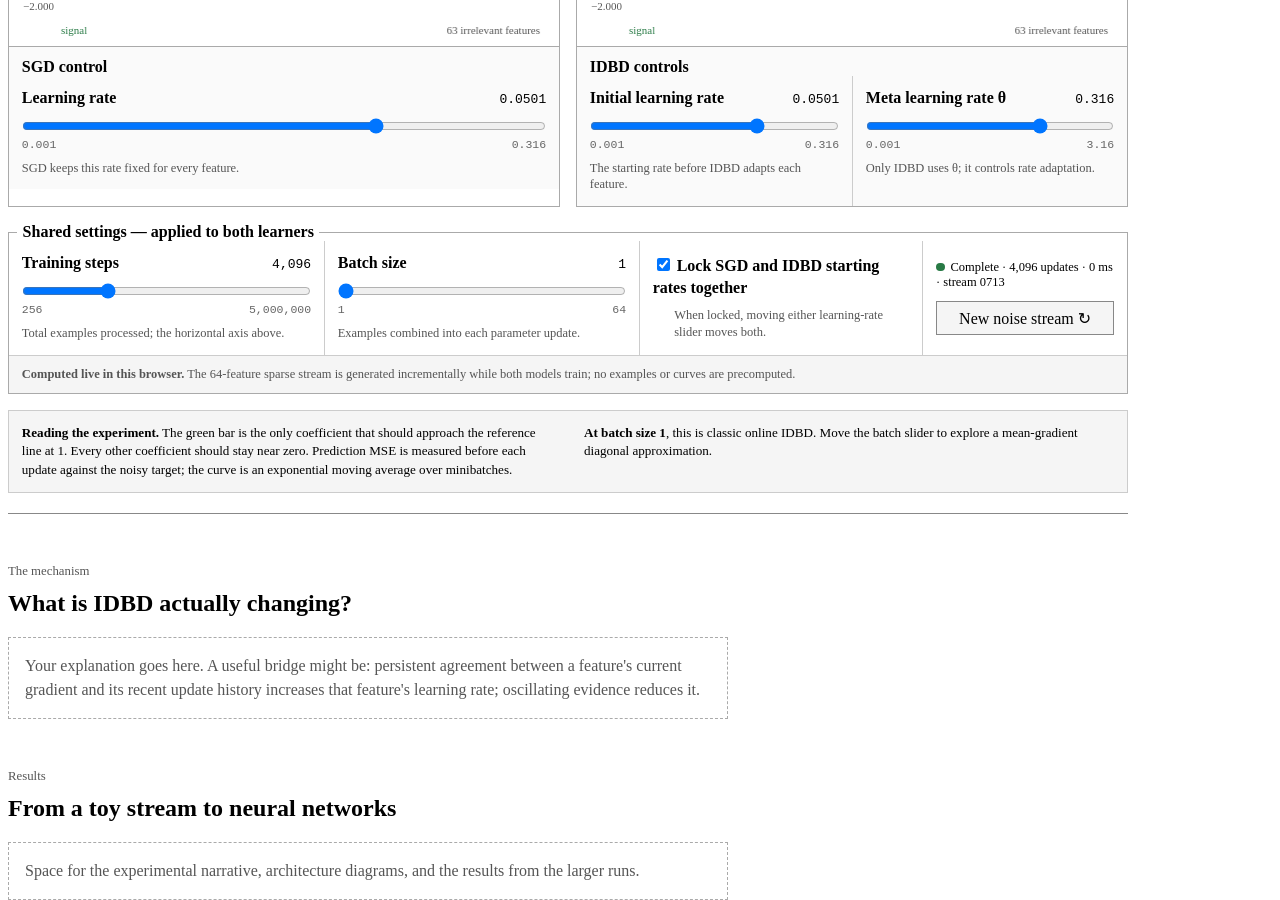
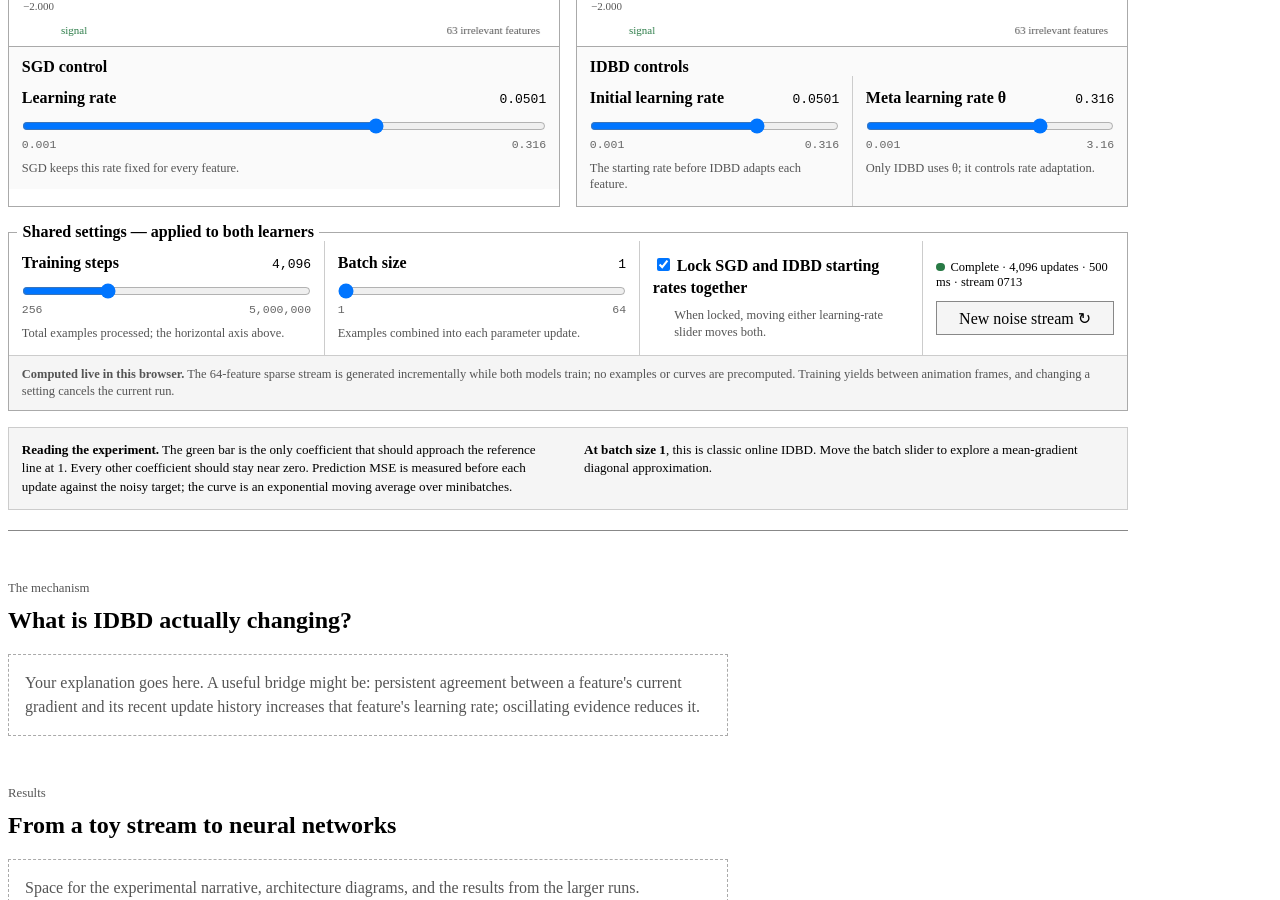
Before and after one commit to AlexChaloner/alexchaloner.github.io, a Jekyll site: the page built from idbd-experiments.html, in a window 1280 px wide and 900 px high, scrolled down 1126 px. Built offline with Jekyll 4.4.1, drawn with Linux system fonts in a browser that asks for light colours; some of the changed lines change nothing that is shown.

Commit message:
Render IDBD training progressively

```diff
--- a/assets/idbd-demo.js
+++ b/assets/idbd-demo.js
@@ -44,6 +44,9 @@
 
   let seed = 20260713;
   let scheduled = false;
+  let runVersion = 0;
+  let currentState = null;
+  let resizeScheduled = false;
 
   function mulberry32(initialSeed) {
     let state = initialSeed >>> 0;
@@ -98,108 +101,119 @@
     return Math.min(maximum, Math.max(minimum, value));
   }
 
-  function runExperiment(streamSeed, sgdRate, idbdInitialRate, theta, batchSize, exampleCount) {
+  function createTrainingState(streamSeed, sgdRate, idbdInitialRate, theta, batchSize, exampleCount) {
     const random = mulberry32(streamSeed);
-    const gaussian = makeGaussian(random);
-    const sgdWeights = new Float64Array(FEATURE_COUNT);
-    const idbdWeights = new Float64Array(FEATURE_COUNT);
     const beta = new Float64Array(FEATURE_COUNT);
-    const trace = new Float64Array(FEATURE_COUNT);
-    const directionSgd = new Float64Array(FEATURE_COUNT);
-    const directionIdbd = new Float64Array(FEATURE_COUNT);
-    const activeCounts = new Float64Array(FEATURE_COUNT);
-    const active = new Uint8Array(FEATURE_COUNT);
-    const touched = new Uint8Array(FEATURE_COUNT);
     beta.fill(Math.log(idbdInitialRate));
+    const totalBatches = Math.ceil(exampleCount / batchSize);
+    return {
+      streamSeed,
+      sgdRate,
+      theta,
+      batchSize,
+      exampleCount,
+      totalBatches,
+      maxBatchesPerFrame: Math.max(1, Math.ceil(totalBatches / 30)),
+      recordEvery: Math.max(1, Math.floor(totalBatches / 150)),
+      random,
+      gaussian: makeGaussian(random),
+      sgdWeights: new Float64Array(FEATURE_COUNT),
+      idbdWeights: new Float64Array(FEATURE_COUNT),
+      beta,
+      trace: new Float64Array(FEATURE_COUNT),
+      directionSgd: new Float64Array(FEATURE_COUNT),
+      directionIdbd: new Float64Array(FEATURE_COUNT),
+      activeCounts: new Float64Array(FEATURE_COUNT),
+      active: new Uint8Array(FEATURE_COUNT),
+      touched: new Uint8Array(FEATURE_COUNT),
+      curves: { steps: [0], sgdLoss: [null], idbdLoss: [null] },
+      sgdLossEma: null,
+      idbdLossEma: null,
+      examplesSeen: 0,
+      batchIndex: 0,
+      started: performance.now(),
+      lastStatusUpdate: 0
+    };
+  }
 
-    const curves = {
-      steps: [0],
-      sgdLoss: [null],
-      idbdLoss: [null]
-    };
-    let sgdLossEma = null;
-    let idbdLossEma = null;
-
-    for (let start = 0; start < exampleCount; start += batchSize) {
-      const end = Math.min(exampleCount, start + batchSize);
+  function processBatch(state) {
+    const start = state.examplesSeen;
+    const end = Math.min(state.exampleCount, start + state.batchSize);
     const actualBatchSize = end - start;
     let touchedCount = 0;
     let batchSgdSquaredError = 0;
     let batchIdbdSquaredError = 0;
 
     for (let row = start; row < end; row += 1) {
-        const activeCount = fillActiveFeatures(random, active);
-        const predictableTarget = activeCount > 0 && active[0] === 0 ? 1 : 0;
-        const sparseNoise = random() < SPARSE_NOISE_PROBABILITY
-          ? (random() < 0.5 ? -1 : 1)
+      const activeCount = fillActiveFeatures(state.random, state.active);
+      const predictableTarget = activeCount > 0 && state.active[0] === 0 ? 1 : 0;
+      const sparseNoise = state.random() < SPARSE_NOISE_PROBABILITY
+        ? (state.random() < 0.5 ? -1 : 1)
         : 0;
-        const target = predictableTarget + sparseNoise + GAUSSIAN_STANDARD_DEVIATION * gaussian();
-        const sgdError = target - prediction(sgdWeights, active, activeCount);
-        const idbdError = target - prediction(idbdWeights, active, activeCount);
+      const target = predictableTarget + sparseNoise + GAUSSIAN_STANDARD_DEVIATION * state.gaussian();
+      const sgdError = target - prediction(state.sgdWeights, state.active, activeCount);
+      const idbdError = target - prediction(state.idbdWeights, state.active, activeCount);
       batchSgdSquaredError += sgdError * sgdError;
       batchIdbdSquaredError += idbdError * idbdError;
 
       for (let index = 0; index < activeCount; index += 1) {
-          const feature = active[index];
-          if (activeCounts[feature] === 0) {
-            touched[touchedCount] = feature;
+        const feature = state.active[index];
+        if (state.activeCounts[feature] === 0) {
+          state.touched[touchedCount] = feature;
           touchedCount += 1;
         }
-          directionSgd[feature] += sgdError;
-          directionIdbd[feature] += idbdError;
-          activeCounts[feature] += 1;
+        state.directionSgd[feature] += sgdError;
+        state.directionIdbd[feature] += idbdError;
+        state.activeCounts[feature] += 1;
       }
     }
 
     for (let index = 0; index < touchedCount; index += 1) {
-        const feature = touched[index];
-        const sgdDirection = directionSgd[feature] / actualBatchSize;
-        const idbdDirection = directionIdbd[feature] / actualBatchSize;
-        const curvature = activeCounts[feature] / actualBatchSize;
-        sgdWeights[feature] += sgdRate * sgdDirection;
+      const feature = state.touched[index];
+      const sgdDirection = state.directionSgd[feature] / actualBatchSize;
+      const idbdDirection = state.directionIdbd[feature] / actualBatchSize;
+      const curvature = state.activeCounts[feature] / actualBatchSize;
+      state.sgdWeights[feature] += state.sgdRate * sgdDirection;
 
-        const betaChange = clamp(theta * idbdDirection * trace[feature], -2, 2);
-        beta[feature] = clamp(beta[feature] + betaChange, -10, Math.log(0.5));
-        const featureRate = Math.exp(beta[feature]);
+      const betaChange = clamp(state.theta * idbdDirection * state.trace[feature], -2, 2);
+      state.beta[feature] = clamp(state.beta[feature] + betaChange, -10, Math.log(0.5));
+      const featureRate = Math.exp(state.beta[feature]);
       const weightChange = featureRate * idbdDirection;
-        idbdWeights[feature] += weightChange;
-        trace[feature] = trace[feature] * Math.max(0, 1 - featureRate * curvature) + weightChange;
-        directionSgd[feature] = 0;
-        directionIdbd[feature] = 0;
-        activeCounts[feature] = 0;
+      state.idbdWeights[feature] += weightChange;
+      state.trace[feature] = state.trace[feature] * Math.max(0, 1 - featureRate * curvature) + weightChange;
+      state.directionSgd[feature] = 0;
+      state.directionIdbd[feature] = 0;
+      state.activeCounts[feature] = 0;
     }
 
     const sgdBatchLoss = batchSgdSquaredError / actualBatchSize;
     const idbdBatchLoss = batchIdbdSquaredError / actualBatchSize;
-      sgdLossEma = sgdLossEma === null ? sgdBatchLoss : 0.92 * sgdLossEma + 0.08 * sgdBatchLoss;
-      idbdLossEma = idbdLossEma === null ? idbdBatchLoss : 0.92 * idbdLossEma + 0.08 * idbdBatchLoss;
+    state.sgdLossEma = state.sgdLossEma === null ? sgdBatchLoss : 0.92 * state.sgdLossEma + 0.08 * sgdBatchLoss;
+    state.idbdLossEma = state.idbdLossEma === null ? idbdBatchLoss : 0.92 * state.idbdLossEma + 0.08 * idbdBatchLoss;
+    state.examplesSeen = end;
 
-      const batchIndex = Math.floor(start / batchSize);
-      const totalBatches = Math.ceil(exampleCount / batchSize);
-      const recordEvery = Math.max(1, Math.floor(totalBatches / 150));
-      if (batchIndex % recordEvery === 0 || end === exampleCount) {
-        curves.steps.push(end);
-        curves.sgdLoss.push(sgdLossEma);
-        curves.idbdLoss.push(idbdLossEma);
+    if (state.batchIndex % state.recordEvery === 0 || end === state.exampleCount) {
+      state.curves.steps.push(end);
+      state.curves.sgdLoss.push(state.sgdLossEma);
+      state.curves.idbdLoss.push(state.idbdLossEma);
     }
+    state.batchIndex += 1;
   }
 
-    const idbdRates = Array.from(beta, Math.exp);
-    const irrelevantRates = idbdRates.slice(1).sort(function (a, b) { return a - b; });
-    const medianNoiseRate = irrelevantRates[Math.floor(irrelevantRates.length / 2)];
-    return {
-      curves,
-      sgd: {
-        weights: Array.from(sgdWeights),
-        loss: sgdLossEma,
-        signal: sgdWeights[0]
-      },
-      idbd: {
-        weights: Array.from(idbdWeights),
-        loss: idbdLossEma,
-        rateRatio: idbdRates[0] / Math.max(medianNoiseRate, 1e-12)
+  function processTrainingChunk(state) {
+    const chunkStarted = performance.now();
+    let batchesProcessed = 0;
+    while (
+      state.examplesSeen < state.exampleCount &&
+      batchesProcessed < state.maxBatchesPerFrame
+    ) {
+      processBatch(state);
+      batchesProcessed += 1;
+      if (
+        (batchesProcessed & 63) === 0 &&
+        performance.now() - chunkStarted >= 8
+      ) break;
     }
-    };
   }
 
   function formatRate(value) {
@@ -406,67 +420,123 @@
     }
   }
 
-  function render() {
-    scheduled = false;
+  function selectedSettings() {
     const sgdRate = Math.pow(10, Number(controls.sgdRate.value));
     const idbdInitialRate = Math.pow(10, Number(controls.idbdRate.value));
     const theta = Math.pow(10, Number(controls.theta.value));
     const batchSize = Math.pow(2, Number(controls.batch.value));
     const exampleCount = STEP_OPTIONS[Number(controls.steps.value)];
-    outputs.sgdRate.value = formatRate(sgdRate);
-    outputs.idbdRate.value = formatRate(idbdInitialRate);
-    outputs.theta.value = formatRate(theta);
-    outputs.batch.value = String(batchSize);
-    outputs.steps.value = formatInteger(exampleCount);
-    document.getElementById("example-count-label").textContent = formatInteger(exampleCount) + " examples";
-    outputs.status.textContent = "Running identical streams…";
+    return { sgdRate, idbdInitialRate, theta, batchSize, exampleCount };
+  }
 
+  function updateControlOutputs(settings) {
+    const values = settings || selectedSettings();
+    outputs.sgdRate.value = formatRate(values.sgdRate);
+    outputs.idbdRate.value = formatRate(values.idbdInitialRate);
+    outputs.theta.value = formatRate(values.theta);
+    outputs.batch.value = String(values.batchSize);
+    outputs.steps.value = formatInteger(values.exampleCount);
+    document.getElementById("example-count-label").textContent = formatInteger(values.exampleCount) + " examples";
+  }
+
+  function maximumAbsolute(first, second) {
+    let maximum = 1;
+    for (let index = 0; index < FEATURE_COUNT; index += 1) {
+      maximum = Math.max(maximum, Math.abs(first[index]), Math.abs(second[index]));
+    }
+    return maximum;
+  }
+
+  function idbdRateRatio(beta) {
+    const rates = Array.from(beta, Math.exp);
+    const irrelevant = rates.slice(1).sort(function (first, second) {
+      return first - second;
+    });
+    return rates[0] / Math.max(irrelevant[Math.floor(irrelevant.length / 2)], 1e-12);
+  }
+
+  function drawTrainingState(state) {
+    document.getElementById("sgd-loss-score").textContent = state.sgdLossEma === null ? "—" : formatScore(state.sgdLossEma);
+    document.getElementById("idbd-loss-score").textContent = state.idbdLossEma === null ? "—" : formatScore(state.idbdLossEma);
+    document.getElementById("sgd-signal-weight").textContent = formatScore(state.sgdWeights[0]);
+    document.getElementById("idbd-rate-ratio").textContent = formatScore(idbdRateRatio(state.beta)) + "×";
+
+    const lossBounds = logarithmicBoundsAcross(state.curves.sgdLoss, state.curves.idbdLoss);
+    const weightMax = niceMaximum(maximumAbsolute(state.sgdWeights, state.idbdWeights) * 1.05);
+    drawLineChart("sgd-loss-chart", state.curves.steps, state.curves.sgdLoss, COLORS.sgd, COLORS.sgdFill, lossBounds, state.exampleCount);
+    drawLineChart("idbd-loss-chart", state.curves.steps, state.curves.idbdLoss, COLORS.idbd, COLORS.idbdFill, lossBounds, state.exampleCount);
+    drawWeights("sgd-weights-chart", state.sgdWeights, COLORS.sgd, weightMax);
+    drawWeights("idbd-weights-chart", state.idbdWeights, COLORS.idbd, weightMax);
+  }
+
+  function elapsedLabel(milliseconds) {
+    return milliseconds < 1000
+      ? Math.round(milliseconds) + " ms"
+      : (milliseconds / 1000).toFixed(1) + " s";
+  }
+
+  function updateProgressStatus(state, complete) {
+    const now = performance.now();
+    if (!complete && now - state.lastStatusUpdate < 80) return;
+    state.lastStatusUpdate = now;
+    if (complete) {
+      outputs.status.textContent = "Complete · " + formatInteger(state.totalBatches) + " updates · " + elapsedLabel(now - state.started) + " · stream " + String(state.streamSeed).slice(-4);
+      return;
+    }
+    const percent = 100 * state.examplesSeen / state.exampleCount;
+    outputs.status.textContent = "Training · " + formatInteger(state.examplesSeen) + " / " + formatInteger(state.exampleCount) + " · " + percent.toFixed(0) + "%";
+  }
+
+  function continueTraining(version, state) {
+    if (version !== runVersion) return;
+    processTrainingChunk(state);
+    if (version !== runVersion) return;
+    drawTrainingState(state);
+    const complete = state.examplesSeen >= state.exampleCount;
+    updateProgressStatus(state, complete);
+    if (!complete) {
       window.requestAnimationFrame(function () {
-      const started = performance.now();
-      const result = runExperiment(seed, sgdRate, idbdInitialRate, theta, batchSize, exampleCount);
-      const curves = result.curves;
+        continueTraining(version, state);
+      });
+    }
+  }
 
-      document.getElementById("sgd-loss-score").textContent = formatScore(result.sgd.loss);
-      document.getElementById("idbd-loss-score").textContent = formatScore(result.idbd.loss);
-      document.getElementById("sgd-signal-weight").textContent = formatScore(result.sgd.signal);
-      document.getElementById("idbd-rate-ratio").textContent = formatScore(result.idbd.rateRatio) + "×";
-
-      const lossBounds = logarithmicBoundsAcross(curves.sgdLoss, curves.idbdLoss);
-      const weightMax = niceMaximum(Math.max(
-        1,
-        Math.max.apply(null, result.sgd.weights.map(Math.abs)),
-        Math.max.apply(null, result.idbd.weights.map(Math.abs))
-      ) * 1.05);
-
-      drawLineChart("sgd-loss-chart", curves.steps, curves.sgdLoss, COLORS.sgd, COLORS.sgdFill, lossBounds, exampleCount);
-      drawLineChart("idbd-loss-chart", curves.steps, curves.idbdLoss, COLORS.idbd, COLORS.idbdFill, lossBounds, exampleCount);
-      drawWeights("sgd-weights-chart", result.sgd.weights, COLORS.sgd, weightMax);
-      drawWeights("idbd-weights-chart", result.idbd.weights, COLORS.idbd, weightMax);
-      updateBatchNote(batchSize);
-      const updateCount = Math.ceil(exampleCount / batchSize);
-      const runtime = performance.now() - started;
-      const runtimeLabel = runtime < 1000 ? Math.round(runtime) + " ms" : (runtime / 1000).toFixed(1) + " s";
-      outputs.status.textContent = "Complete · " + formatInteger(updateCount) + " updates · " + runtimeLabel + " · stream " + String(seed).slice(-4);
+  function startTraining(version) {
+    if (version !== runVersion) return;
+    scheduled = false;
+    const settings = selectedSettings();
+    updateControlOutputs(settings);
+    const state = createTrainingState(
+      seed,
+      settings.sgdRate,
+      settings.idbdInitialRate,
+      settings.theta,
+      settings.batchSize,
+      settings.exampleCount
+    );
+    currentState = state;
+    updateBatchNote(settings.batchSize);
+    drawTrainingState(state);
+    outputs.status.textContent = "Training · 0 / " + formatInteger(settings.exampleCount) + " · 0%";
+    window.requestAnimationFrame(function () {
+      continueTraining(version, state);
     });
   }
 
-  function scheduleRender() {
-    const sgdRate = Math.pow(10, Number(controls.sgdRate.value));
-    const idbdInitialRate = Math.pow(10, Number(controls.idbdRate.value));
-    const theta = Math.pow(10, Number(controls.theta.value));
-    outputs.sgdRate.value = formatRate(sgdRate);
-    outputs.idbdRate.value = formatRate(idbdInitialRate);
-    outputs.theta.value = formatRate(theta);
-    outputs.batch.value = String(Math.pow(2, Number(controls.batch.value)));
-    outputs.steps.value = formatInteger(STEP_OPTIONS[Number(controls.steps.value)]);
+  function scheduleTraining() {
+    runVersion += 1;
+    updateControlOutputs();
+    outputs.status.textContent = currentState ? "Restarting…" : "Preparing…";
     if (scheduled) return;
     scheduled = true;
-    window.requestAnimationFrame(render);
+    window.requestAnimationFrame(function () {
+      startTraining(runVersion);
+    });
   }
 
   function handleRateInput(source, target) {
     if (controls.lockRates.checked) target.value = source.value;
-    scheduleRender();
+    scheduleTraining();
   }
 
   controls.sgdRate.addEventListener("input", function () {
@@ -475,17 +545,24 @@
   controls.idbdRate.addEventListener("input", function () {
     handleRateInput(controls.idbdRate, controls.sgdRate);
   });
-  controls.theta.addEventListener("input", scheduleRender);
-  controls.batch.addEventListener("input", scheduleRender);
-  controls.steps.addEventListener("input", scheduleRender);
+  controls.theta.addEventListener("input", scheduleTraining);
+  controls.batch.addEventListener("input", scheduleTraining);
+  controls.steps.addEventListener("input", scheduleTraining);
   controls.lockRates.addEventListener("change", function () {
     if (controls.lockRates.checked) controls.idbdRate.value = controls.sgdRate.value;
-    scheduleRender();
+    scheduleTraining();
   });
   document.getElementById("new-stream").addEventListener("click", function () {
     seed += 1;
-    scheduleRender();
+    scheduleTraining();
   });
-  window.addEventListener("resize", scheduleRender);
-  render();
+  window.addEventListener("resize", function () {
+    if (resizeScheduled) return;
+    resizeScheduled = true;
+    window.requestAnimationFrame(function () {
+      resizeScheduled = false;
+      if (currentState) drawTrainingState(currentState);
+    });
+  });
+  scheduleTraining();
 }());
--- a/idbd-experiments.html
+++ b/idbd-experiments.html
@@ -174,7 +174,7 @@
           <button id="new-stream" type="button">New noise stream <span aria-hidden="true">↻</span></button>
         </div>
       </div>
-      <p class="simulation-scope"><strong>Computed live in this browser.</strong> The 64-feature sparse stream is generated incrementally while both models train; no examples or curves are precomputed.</p>
+      <p class="simulation-scope"><strong>Computed live in this browser.</strong> The 64-feature sparse stream is generated incrementally while both models train; no examples or curves are precomputed. Training yields between animation frames, and changing a setting cancels the current run.</p>
     </fieldset>
 
     <aside class="experiment-note">
```
Lines whose indentation alone changed are shown as unchanged.
